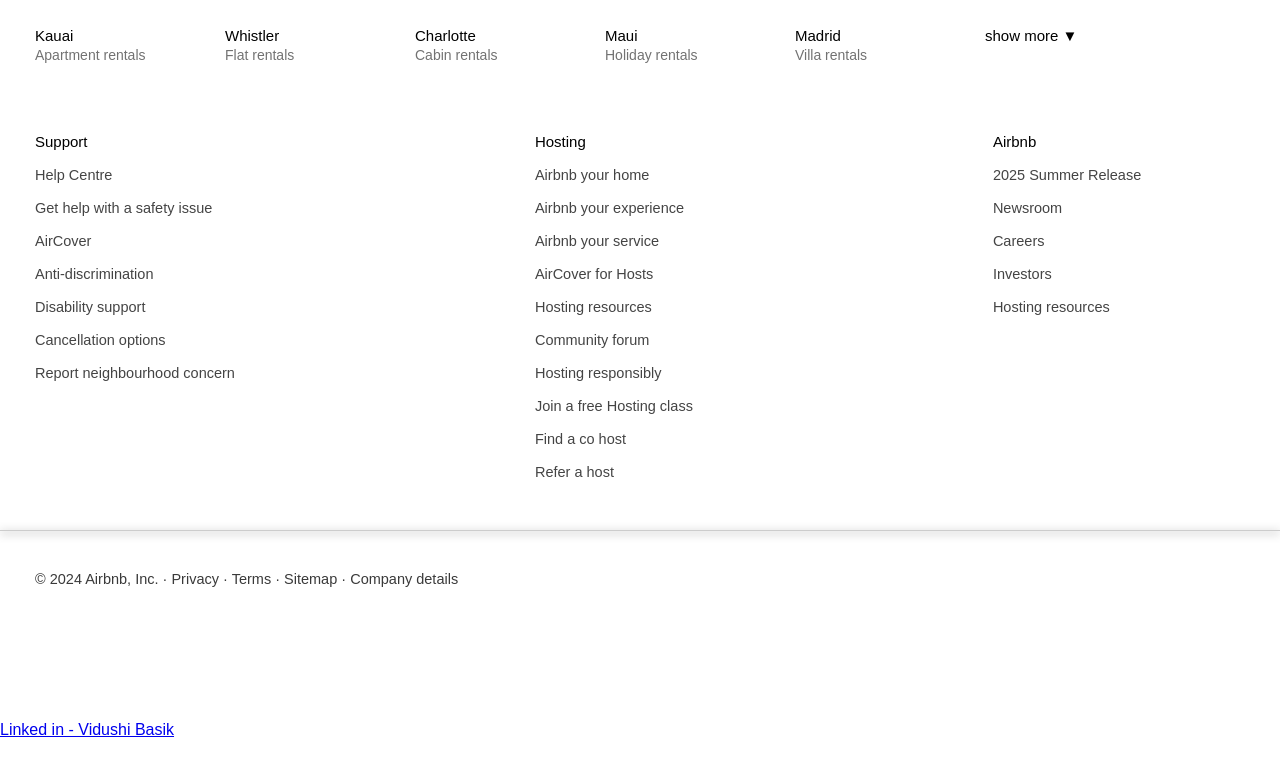
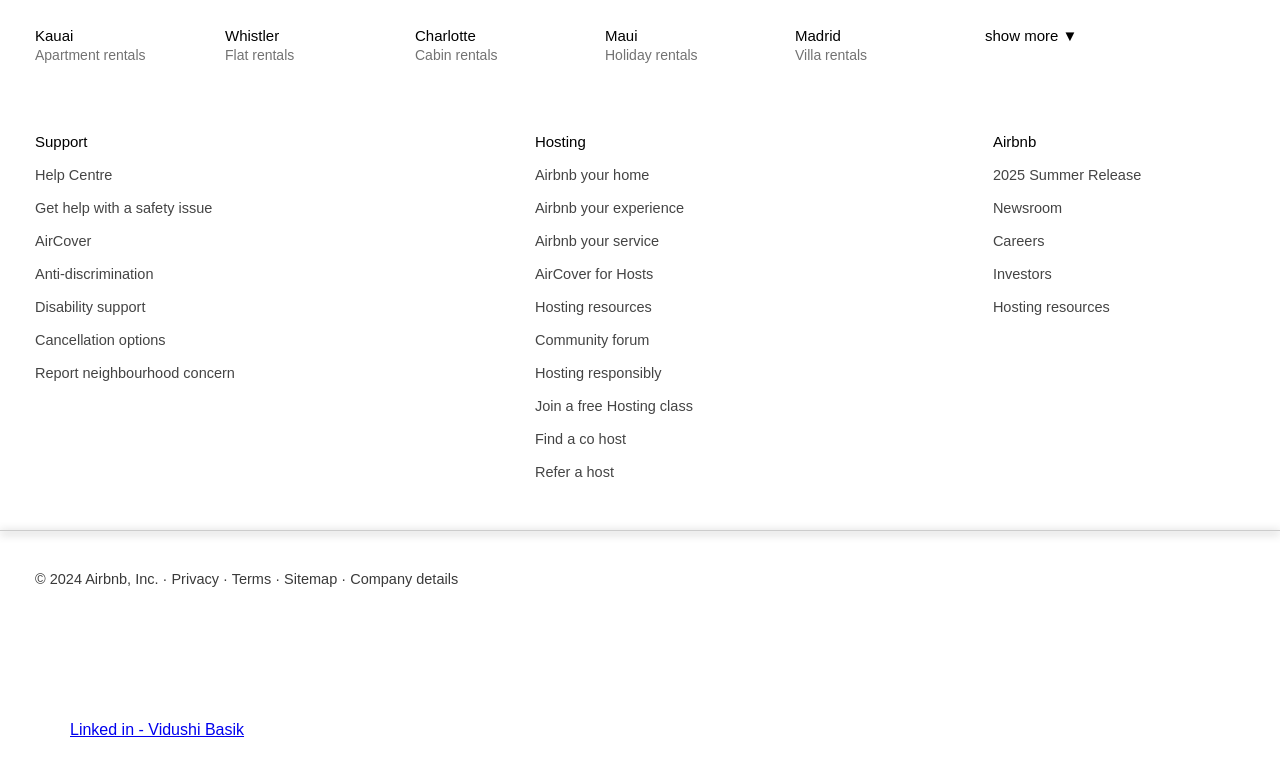
Before and after one commit to VidushiBasik/Airbnb-Homepage-Clone, a plain HTML site: page index.html in a window 1280 px wide. Shown: the part 2328-3101 px from the top of the page. Before the commit the page ends 3067 px from the top, so only its background shows below. Drawn offline with Linux system fonts and the light colour scheme.

Commit message:
Update style.css

```diff
--- a/style.css
+++ b/style.css
@@ -297,3 +297,7 @@ button {
     color: rgb(58, 58, 58);
     padding-left: 35px;
 }
+.badge {
+    padding-left: 35px;
+    margin-bottom: 40px;
+}
```
